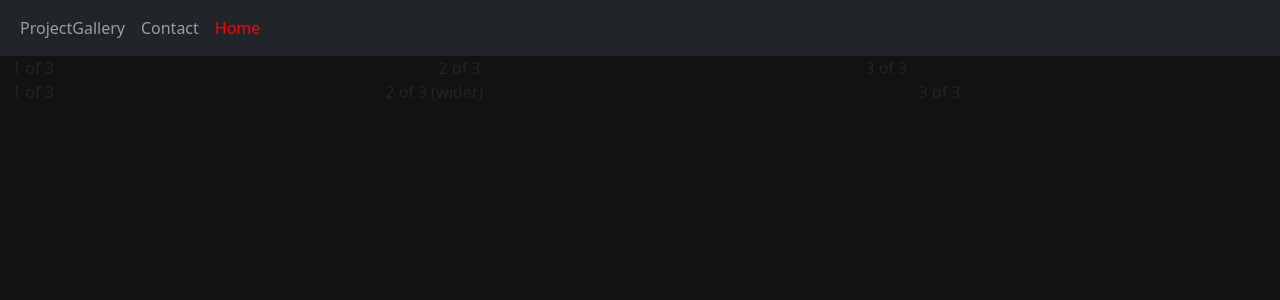
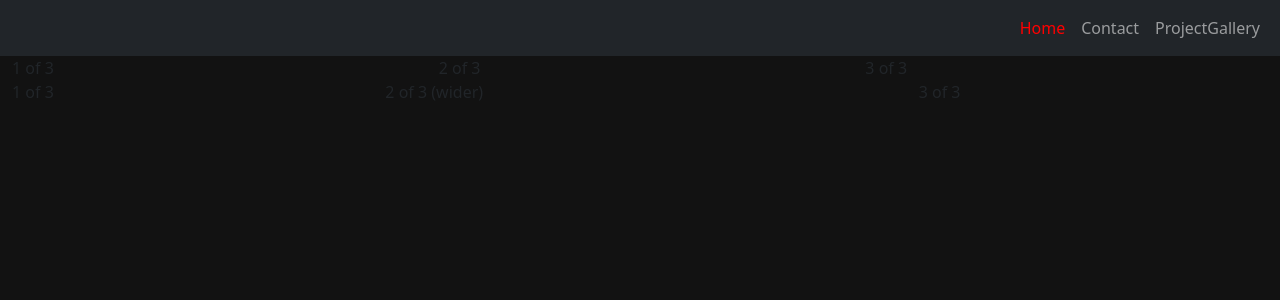
Before and after one commit to josh484/react-portfolio, a React (Vite) app: page / in a window 1280 px wide. Shown: the top 300 px of the page. Built offline with nearby package versions, Linux system fonts and the light colour scheme; the HTML template or start-up script is replaced by a standard one.

Commit message:
navbar content to end

```diff
--- a/src/components/Header.jsx
+++ b/src/components/Header.jsx
@@ -8,8 +8,8 @@ function Header() {
     return (
         <>
             <Navbar bg="dark" data-bs-theme="dark" >
-                <Container id='navbar' className=' d-flex flex-row-reverse'>
-                    <Nav className="me-auto d-flex flex-row-reverse" id='navCon'>
+                <Container id='navbar' className=' d-flex justify-content-end'>
+                    <Nav className="" id='navCon'>
                         <NavLink
                             className="nav-link"
                             style={({ isActive }) => {
```
